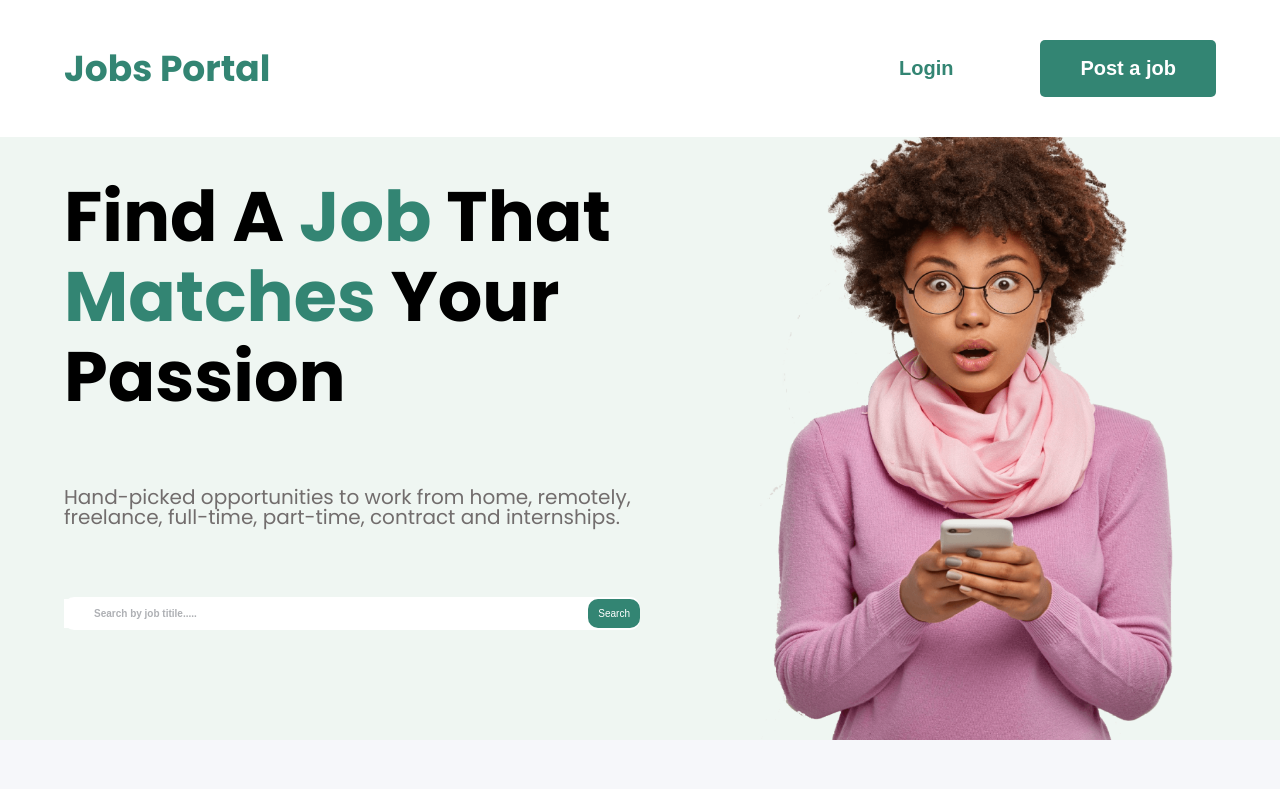
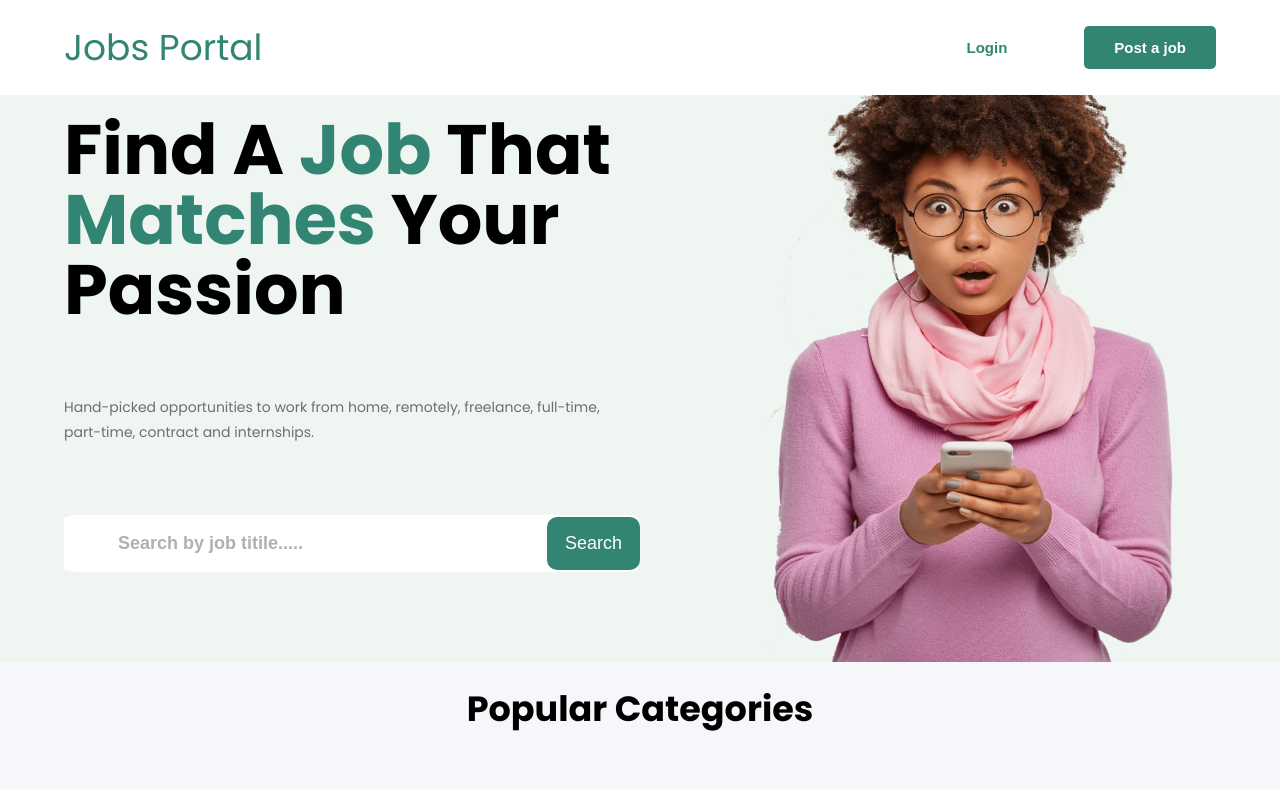
Before and after one commit to Techtees/jobsportal, a React (Create React App) app: page / in a window 1280 px wide. Shown: the top 789 px of the page. Built offline with nearby package versions, Linux system fonts and the light colour scheme.

Commit message:
root style font refactored

```diff
--- a/src/global.scss
+++ b/src/global.scss
@@ -1,6 +1,34 @@
 @import url('https://fonts.googleapis.com/css2?family=Poppins:wght@100;200;300;400;500;600;700;800;900&family=Source+Sans+Pro:wght@200;300;400;600;700;900&display=swap');
 
 @import url('https://fonts.googleapis.com/css2?family=Noto+Sans+Hebrew:wght@300;600;700;800;900&display=swap');
+
+
+:root{
+  --fs-xsm: 1rem;
+  --fs-sm: 1.4rem;
+  --fs-md: 1.8rem;
+  --fs-xl: 3.5rem;
+  --fs-xxl: 7rem;
+
+  --line-h-sm: 2.5rem;
+  --line-h-md: 3rem;
+  --line-h-xl: 7rem;
+}
+
+@media (max-width: 800px)  {
+ :root{
+  --fs-xsm: 0.5rem;
+  --fs-sm: 1.2rem;
+  --fs-md: 1.5rem;
+  --fs-xl: 2.5rem;
+  --fs-xxl: 3.5rem;
+
+  --line-h-sm: 1.8rem;
+  --line-h-md: 2rem;
+  --line-h-xl: 4rem;
+ }
+}
+
 
 html {
     font-size: 62.5%;
@@ -14,8 +42,6 @@ html {
 
 body {
   font-family: 'Poppins', sans-serif;
-  font-weight: bold;
-//   background: blue;
 }
 
 ul {
@@ -31,13 +57,11 @@ img {
 }
 
 h1 {
-  font-size: 7rem;
+  font-size: var(--fs-xxl);
   font-weight: 700 ;
   font-family: 'Poppins', sans-serif;
-  line-height: 8rem;
+  line-height: var(--line-h-xl);
   color: #000;
-//   text-transform: uppercase;
-
   span {
     color: #338573;
   }
@@ -45,29 +69,37 @@ h1 {
 
 h2 {
  font-weight:700;
- font-size: 3.5rem;
+ font-size: var(--fs-xl);
  margin: 0;
+}
+h3{
+  font-weight:600;
+  font-size: var(--fs-md);
+  margin: 0;
 }
 
 p {
   color: #726D6D;
   font-weight: 400;
-  font-size: 2rem;
-  line-height: 2rem;
+  font-size: var(--fs-sm);
+  line-height: var(--line-h-sm);
 }
+// span{
+//   font-size: 1.3rem;
+// }
+
 .container{
-  //  display: flex;
   width: 90%;
   max-width: 1512px;
-  //  max-width: 100%;
    margin: 0 auto;
-   padding: 4em 0;
+   padding: 2em 0;
+   position: relative;
 }
 .btn {
   padding: .85em 2em;
   border: none;
   border-radius: 5px;
-  font-size: 2rem;
+  font-size: 1.5rem;
   font-weight: 600;
   cursor: pointer;
 }
@@ -90,3 +122,13 @@ p {
     background: none;
     border: none;
 }
+.bg-color {
+  background-color:#338573;
+}
+.footer-bg{
+ @extend .bg-color;
+ p{
+  color: #ffff;
+  text-align: center;
+ }
+}
```
